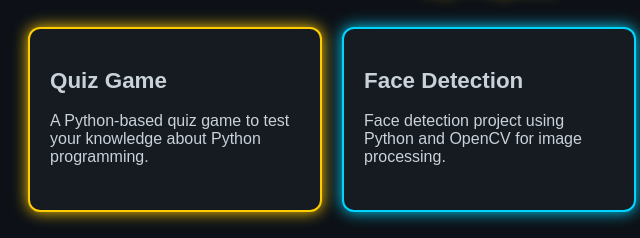
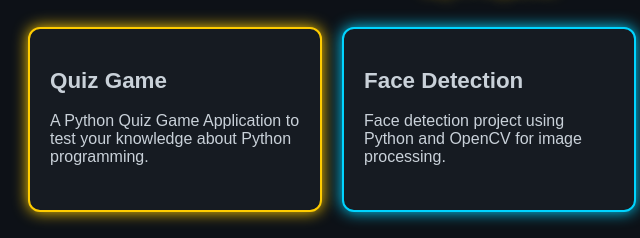
Before and after one commit to almubeen-official/Portfolio, a plain HTML site: page index.html in a window 1280 px wide. Shown: the part 1793-2031 px from the top of the page, 151-791 px from the left. Drawn offline with nearby package versions, Linux system fonts and the light colour scheme.

Commit message:
Update index.html

```diff
--- a/index.html
+++ b/index.html
@@ -111,7 +111,7 @@
         <div class="project-list">
             <div class="project-card">
                 <h3><a href="https://github.com/almubeen-official/Quiz-Game-about-python.git" target="_blank">Quiz Game</a></h3>
-                <p>A Python-based quiz game to test your knowledge about Python programming.</p>
+                <p>A Python Quiz Game Application to test your knowledge about Python programming.</p>
             </div>
             <div class="project-card">
                 <h3><a href="https://github.com/almubeen-official/Face-Detection.git" target="_blank">Face Detection</a></h3>
@@ -205,4 +205,5 @@
 
     <script src="https://cdn.jsdelivr.net/npm/particles.js"></script>
 </body>
+
 </html>
```
